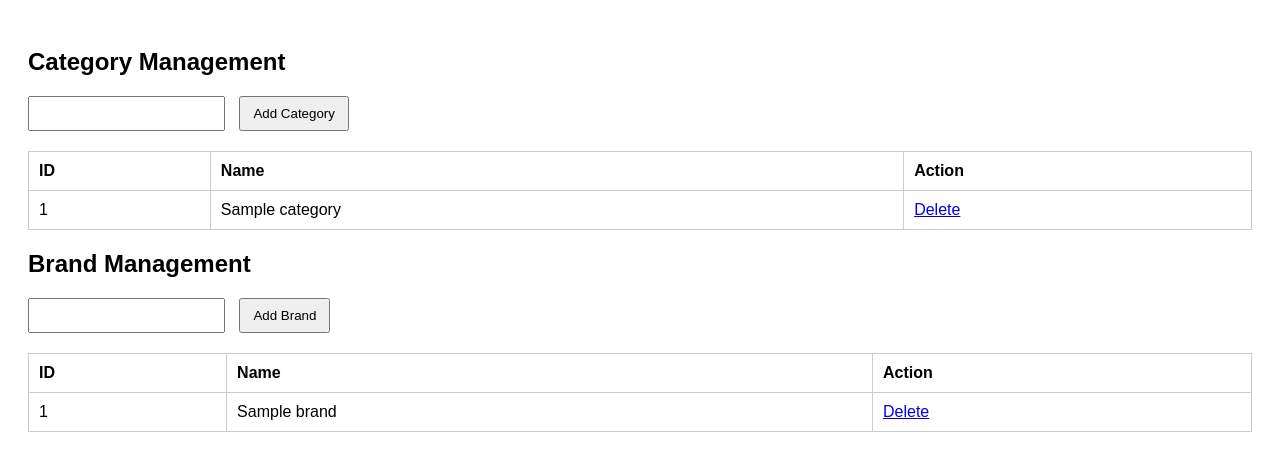
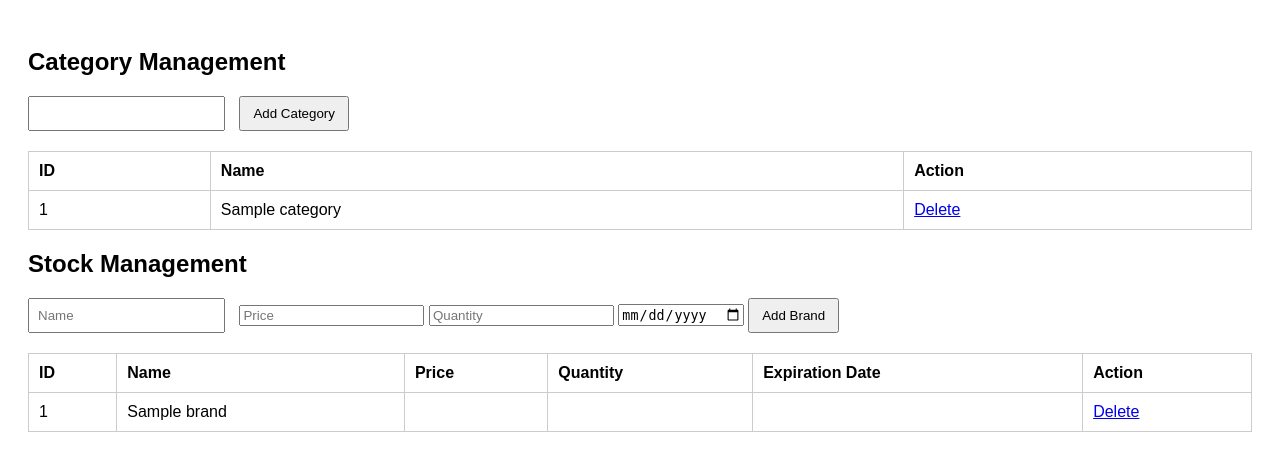
Before and after one commit to Abd-Wadood/pos-system, a PHP site: page /manage.php in a window 1280 px wide. Shown: the top 471 px of the page. Run offline with PHP 8.4, Linux system fonts and the light colour scheme; tables that the repository leaves empty hold one stand-in row (values such as "Sample post"); data that the repository does not hold is empty.

Commit message:
added more feilds

```diff
--- a/classes/Brand.php
+++ b/classes/Brand.php
@@ -10,9 +10,9 @@ class Brand {
         return $this->conn->query("SELECT * FROM brands");
     }
 
-    public function add($name) {
-        $stmt = $this->conn->prepare("INSERT INTO brands (name) VALUES (?)");
-        $stmt->bind_param("s", $name);
+    public function add($name, $price, $expiration_date, $quantity) {
+        $stmt = $this->conn->prepare("INSERT INTO brands (name, price, expiration_date, quantity) VALUES (?, ?, ?, ?)");
+        $stmt->bind_param("sdsi", $name, $price, $expiration_date, $quantity);
         return $stmt->execute();
     }
 
--- a/pages/manage.php
+++ b/pages/manage.php
@@ -23,22 +23,31 @@ if (isset($_GET['delete_category'])) {
 }
 
 // Handle Brand Add/Delete
-if ($_SERVER['REQUEST_METHOD'] == 'POST' && isset($_POST['brand_name'])) {
-    $brand->add($_POST['brand_name']);
+// Handle Brand Add
+if ($_SERVER['REQUEST_METHOD'] == 'POST' && isset($_POST['add_brand'])) {
+    $name = $_POST['brand_name'];
+    $price = $_POST['brand_price'];
+    $quantity = $_POST['brand_quantity'];
+    $expiration = $_POST['brand_expiration'];
+
+
+    $brand->add($name, $price, $expiration, $quantity);
     header("Location: manage.php");
     exit();
 }
 
+// Handle Brand Delete
 if (isset($_GET['delete_brand'])) {
     $brand->delete($_GET['delete_brand']);
     header("Location: manage.php");
     exit();
 }
+
 ?>
 <!DOCTYPE html>
 <html>
 <head>
-    <title>Manage Categories and Brands</title>
+    <title>Manage Categories and Stocks</title>
     <link rel="stylesheet" href="../assets/style.css">
 </head>
 <body>
@@ -62,24 +71,55 @@ if (isset($_GET['delete_brand'])) {
         ?>
     </table>
 
-    <h2>Brand Management</h2>
+<h2>Stock Management</h2>
+
+<!-- Brand Add Form -->
 <form method="post">
-        <input type="text" name="brand_name" required>
-        <button type="submit">Add Brand</button>
+    <input type="text" name="brand_name" placeholder="Name" required>
+    <input type="number" step="0.01" name="brand_price" placeholder="Price" required>
+    <input type="number" name="brand_quantity" placeholder="Quantity" required>
+    <input type="date" name="brand_expiration" required>
+    <button type="submit" name="add_brand">Add Brand</button>
 </form>
 
+<?php
+// Handle form submission
+if (isset($_POST['add_brand'])) {
+    $name = $_POST['brand_name'];
+    $price = $_POST['brand_price'];
+    $quantity = $_POST['brand_quantity'];
+    $expiration = $_POST['brand_expiration'];
+    $brand->add($name, $price, $quantity, $expiration);
+    echo "<meta http-equiv='refresh' content='0'>"; // Refresh to show updated list
+}
+?>
+
+<!-- Brands Table -->
 <table>
-        <tr><th>ID</th><th>Name</th><th>Action</th></tr>
+    <tr>
+        <th>ID</th>
+        <th>Name</th>
+        <th>Price</th>
+        <th>Quantity</th>
+        <th>Expiration Date</th>
+        <th>Action</th>
+    </tr>
     <?php
     $result = $brand->getAll();
     while ($row = $result->fetch_assoc()) {
         echo "<tr>
             <td>{$row['id']}</td>
             <td>{$row['name']}</td>
+            <td>{$row['price']}</td>
+            <td>{$row['quantity']}</td>
+            <td>{$row['expiration_date']}</td>
+
             <td><a href='manage.php?delete_brand={$row['id']}'>Delete</a></td>
         </tr>";
     }
     ?>
 </table>
+
+
 </body>
 </html>
```
Lines whose indentation alone changed are shown as unchanged.
